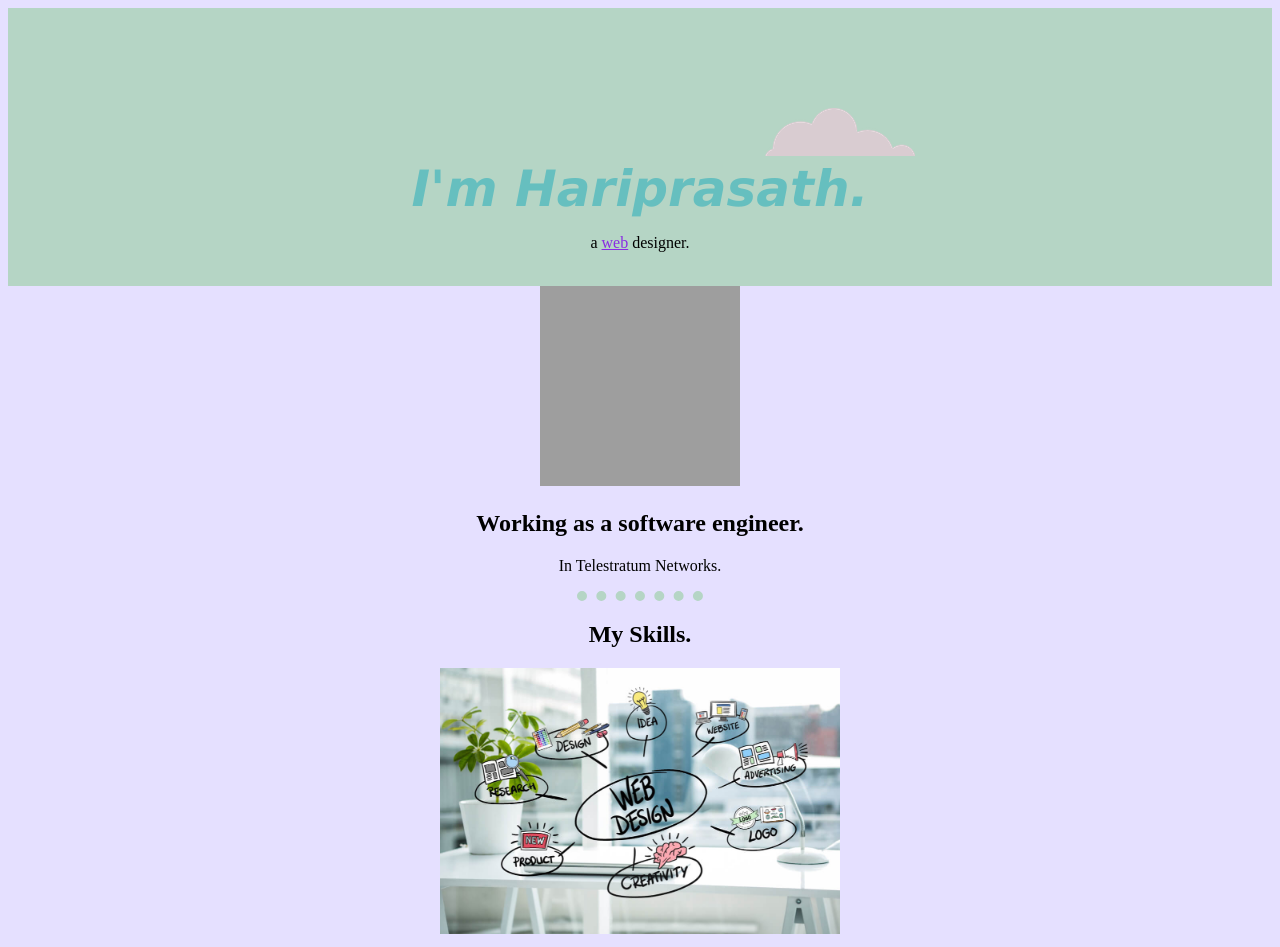
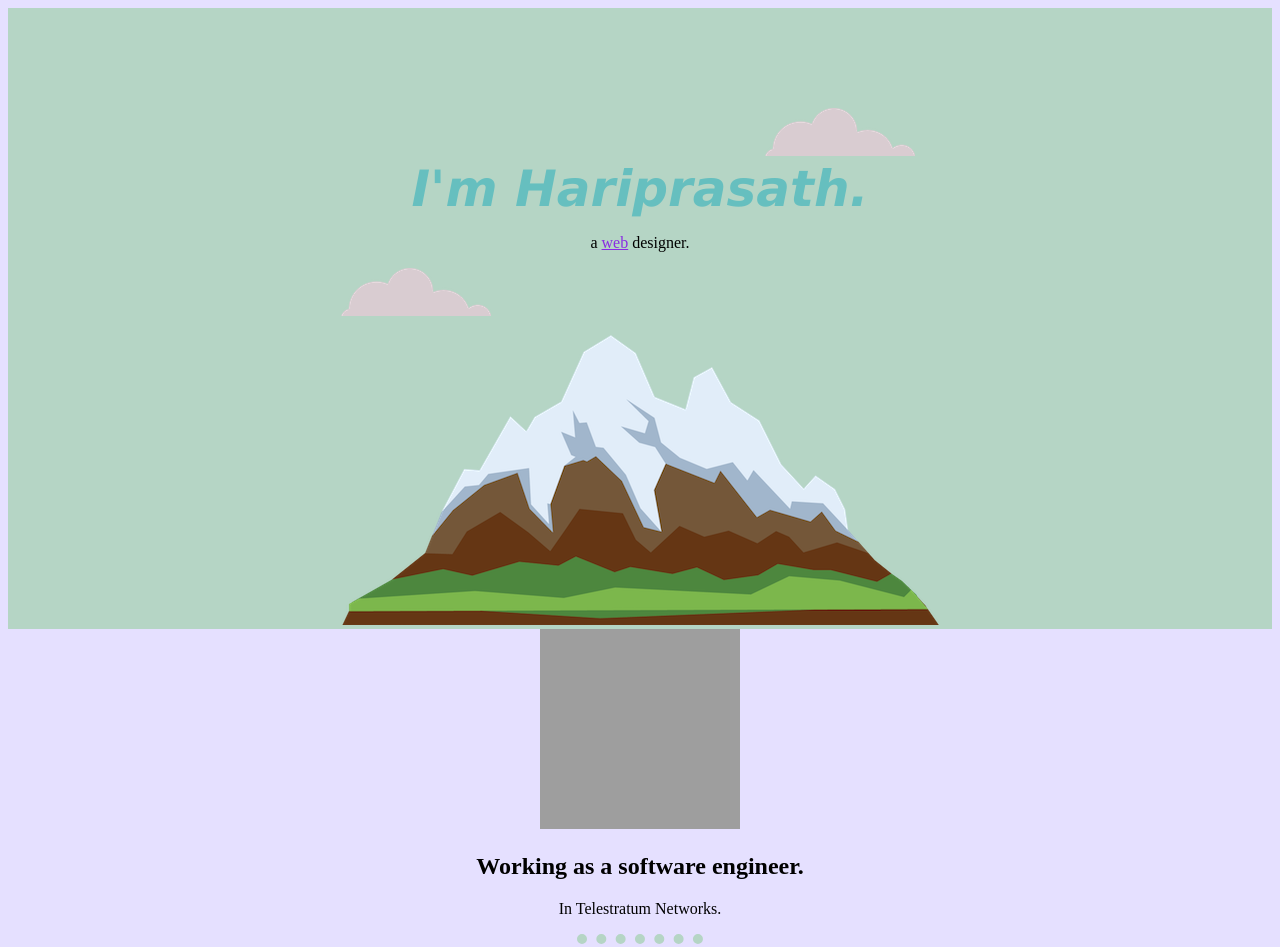
Before and after one commit to Hariprasath-Narayanan/hariprasath_cv, a plain HTML site: page index.html in a window 1280 px wide. Shown: the top 947 px of the page. Drawn offline with Linux system fonts and the light colour scheme; grey boxes are pictures that could not be loaded.

Commit message:
mountain.images

```diff
--- a/index.html
+++ b/index.html
@@ -11,8 +11,8 @@
         <img class="top-cloud" src="cloud.png" alt="cloud-image">
         <h1><strong><em> I'm Hariprasath.</em></strong></h1>
         <p>a <span class="web">web</span> designer.</p>
-        <img class="bottom-cloud" src="images/cloud.png" alt="">
-        <img src="images/mountain.png" alt="">
+        <img class="bottom-cloud" src="cloud.png" alt="">
+        <img src="mountain.png" alt="">
 
 
     </div>
```
